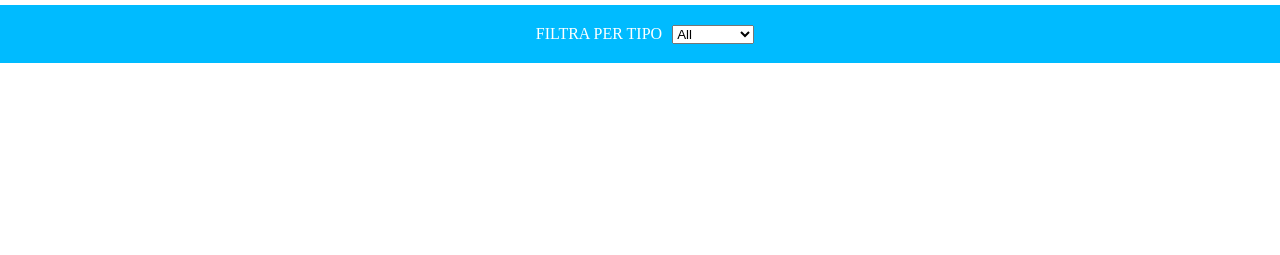
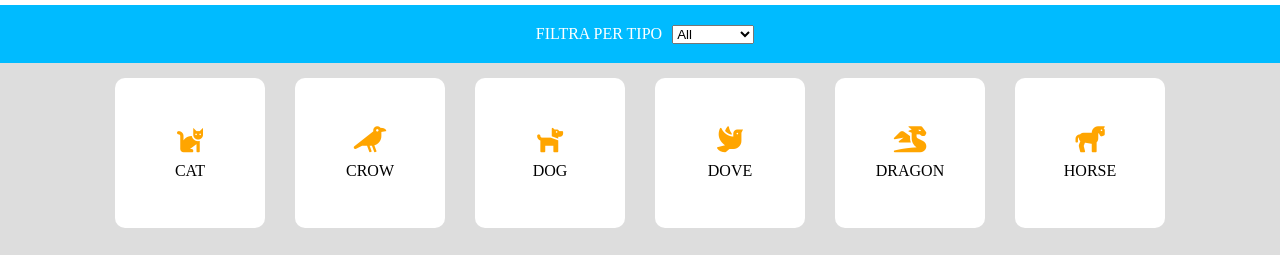
Before and after one commit to RobertoVillani98/js-es6-icons, a plain HTML site: page index.html in a window 1280 px wide. Shown: the part 72-327 px from the top of the page. Drawn offline with Linux system fonts and the light colour scheme.

Commit message:
aggiunta card dinamica

```diff
--- a/css/style.css
+++ b/css/style.css
@@ -4,7 +4,7 @@
     padding: 0;
     box-sizing: border-box;
 }
-.container {
+.container-header {
     width: 80%;
     margin: 0 auto;
 }
@@ -33,7 +33,7 @@ main {
     padding: 20px 10px;
 }
 
-#container-card {
+#container {
     width: 90%;
     height: 90%;
     margin: 0px auto;
@@ -62,4 +62,5 @@ main {
 
 i {
     font-size: 26px;
+    margin-bottom: 10px;
 }
--- a/index.html
+++ b/index.html
@@ -14,7 +14,7 @@
 
 <body>
     <!-- header -->
-    <header class="container">
+    <header class="container-header">
         <h1>Font Icons</h1>
     </header>
     <!-- main -->
@@ -30,7 +30,7 @@
             </select>
         </div>
 
-        <div id="container-card">
+        <div id="container">
             <!-- <div class="card">
                 <i class="fas fa-cat"></i>
                 <span>cat</span>
--- a/js/script.js
+++ b/js/script.js
@@ -1,4 +1,4 @@
-const icons = [
+const card = [
 	{name: 'cat', prefix: 'fa-', type: 'animal', family: 'fas', color: 'orange'},
 	{name: 'crow', prefix: 'fa-', type: 'animal', family: 'fas', color: 'orange'},
 	{name: 'dog', prefix: 'fa-', type: 'animal', family: 'fas', color: 'orange'},
@@ -16,3 +16,22 @@ const icons = [
 	{name: 'user-ninja', prefix: 'fa-', type: 'user', family: 'fas', color: 'blue'},
 	{name: 'user-secret', prefix: 'fa-', type: 'user', family: 'fas', color: 'blue'}
 ];
+
+costruzioneCard();
+
+function costruzioneCard() {
+	for (let i = 0; i < card.length; i++) {
+		addCard(card[i])
+	}
+}
+
+function addCard(iCard) {
+	const container = document.getElementById('container');
+	container.innerHTML +=
+		`
+       <div class="card">
+            <i class="${(iCard.family + ' ' + iCard.prefix + iCard.name)}" style= "color: ${iCard.color}"></i>
+            <span>${iCard.name}</span>
+        </div>
+		`
+}
```
